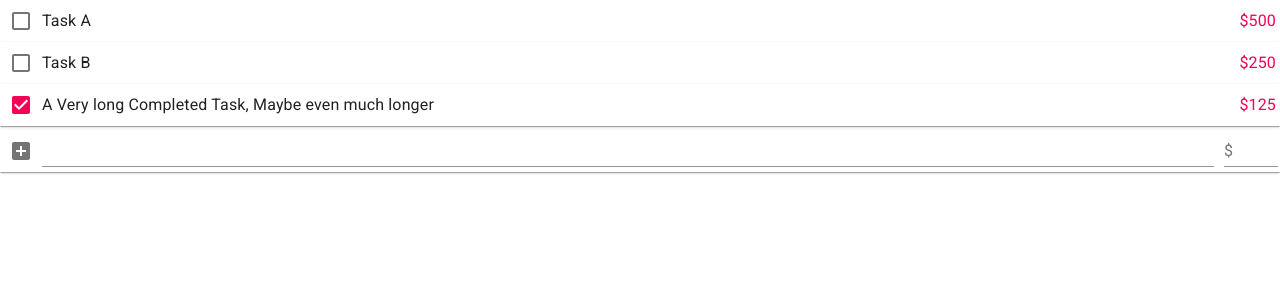
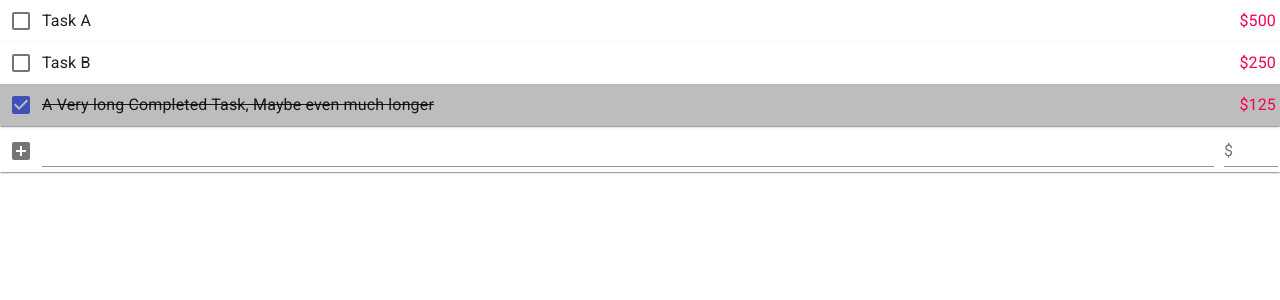
Before and after one commit to fokolo/todolist, a React (Create React App) app: page / in a window 1280 px wide. Shown: the top 300 px of the page. Built offline with nearby package versions, Linux system fonts and the light colour scheme.

Commit message:
Add strikethrough when done

```diff
--- a/src/TodoListItem.tsx
+++ b/src/TodoListItem.tsx
@@ -1,30 +1,37 @@
 import { Grid, Checkbox, Typography, Paper } from '@material-ui/core';
-import { makeStyles } from '@material-ui/core/styles';
-import React from 'react';
+import { createStyles, makeStyles, Theme } from '@material-ui/core/styles';
+import React, { useState } from 'react';
 
 interface Props {
     todo: Todo;
     toggleTodo: ToggleTodo;
 }
-const useStyles = makeStyles(() => ({
+const useStyles = makeStyles((theme: Theme) => createStyles({
     cash: {
         marginLeft: 'auto',
         padding: 4
-    }
+    },
+    doneTask: {
+        backgroundColor: theme.palette.grey[400],
+        '& #todoText': {
+            textDecoration: 'line-through',
+        },
+    },
 }));
 
 
 
 export const TodoListItem: React.FC<Props> = ({ todo, toggleTodo }) => {
     const classes = useStyles();
+    const [noWrap, setNoWrap] = useState(true);
 
     return (
-        <Grid container item zeroMinWidth xs={12} onClick={() => toggleTodo(todo.id)} component={Paper} alignItems="center" square>
+        <Grid className={todo.complete ? classes.doneTask : ""} container item zeroMinWidth xs={12} component={Paper} alignItems="center" square>
             <Grid item>
-                <Checkbox checked={todo.complete} onChange={() => toggleTodo(todo.id)}/>
+                <Checkbox checked={todo.complete} color="primary" onChange={() => toggleTodo(todo.id)} />
             </Grid>
-            <Grid item zeroMinWidth xs>
-                <Typography noWrap>
+            <Grid item zeroMinWidth xs onClick={() => setNoWrap(!noWrap)}>
+                <Typography id="todoText" className={noWrap ? "MuiTypography-noWrap" : ""} >
                     {todo.text}
                 </Typography>
             </Grid>
```
